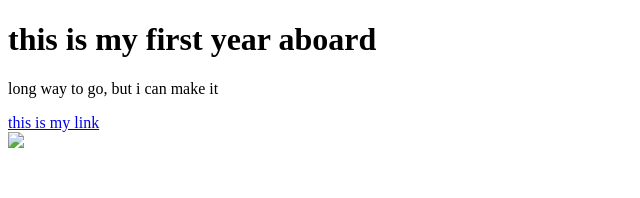
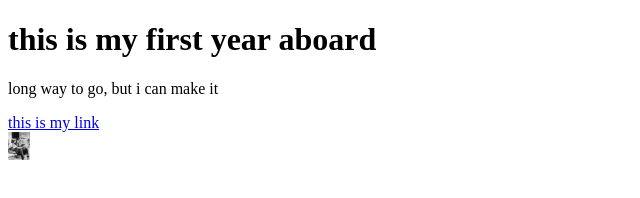
Before and after one commit to sysysy020410/dog, a plain HTML site: page index.html in a window 1280 px wide. Shown: the full height of the page, 0-640 px from the left. Drawn offline with Linux system fonts and the light colour scheme.

Commit message:
Update index.html

```diff
--- a/index.html
+++ b/index.html
@@ -8,7 +8,7 @@
  <p>long way to go, but i can make it</p>
  <a href="http://www.google.com">this is my link</a>
  <br />
- <img src="movie." height="28" />
+ <img src="movie.jpg" height="28" />
  <br />
  </body>
 </html>
```
